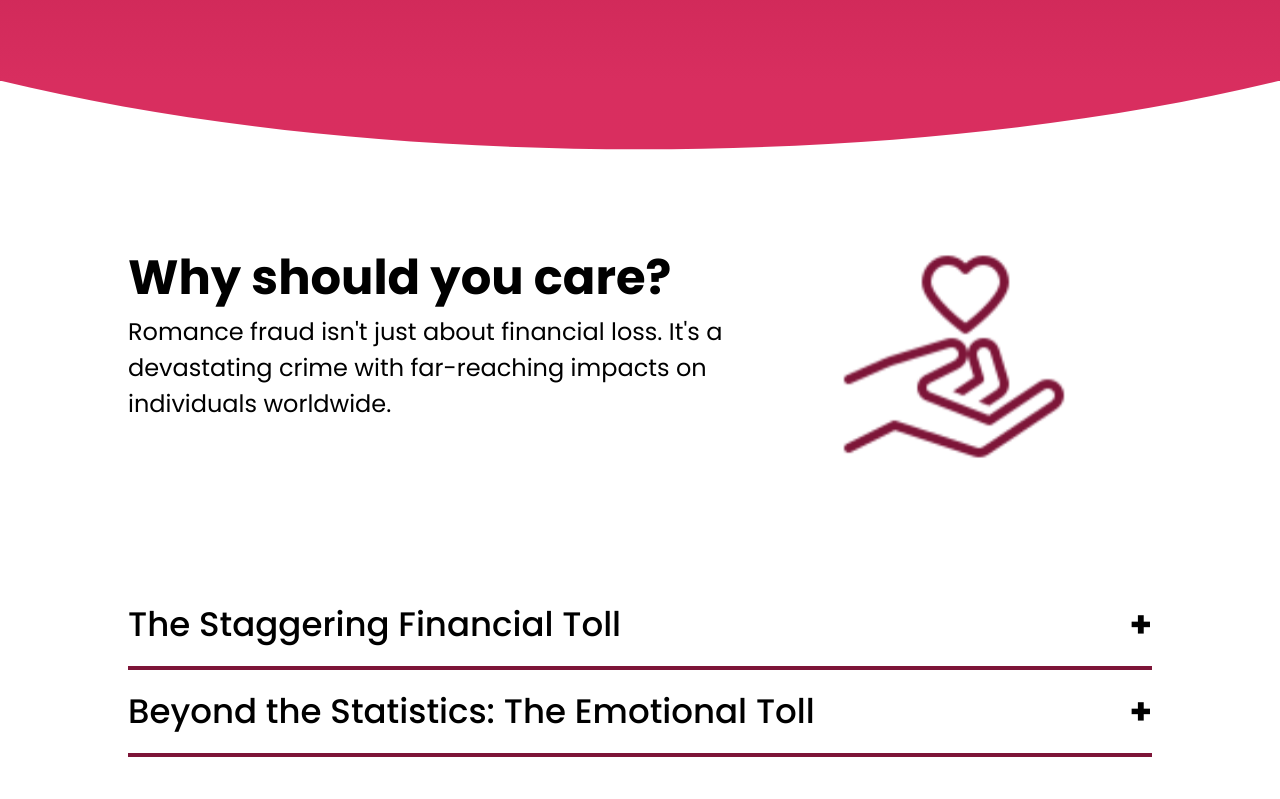
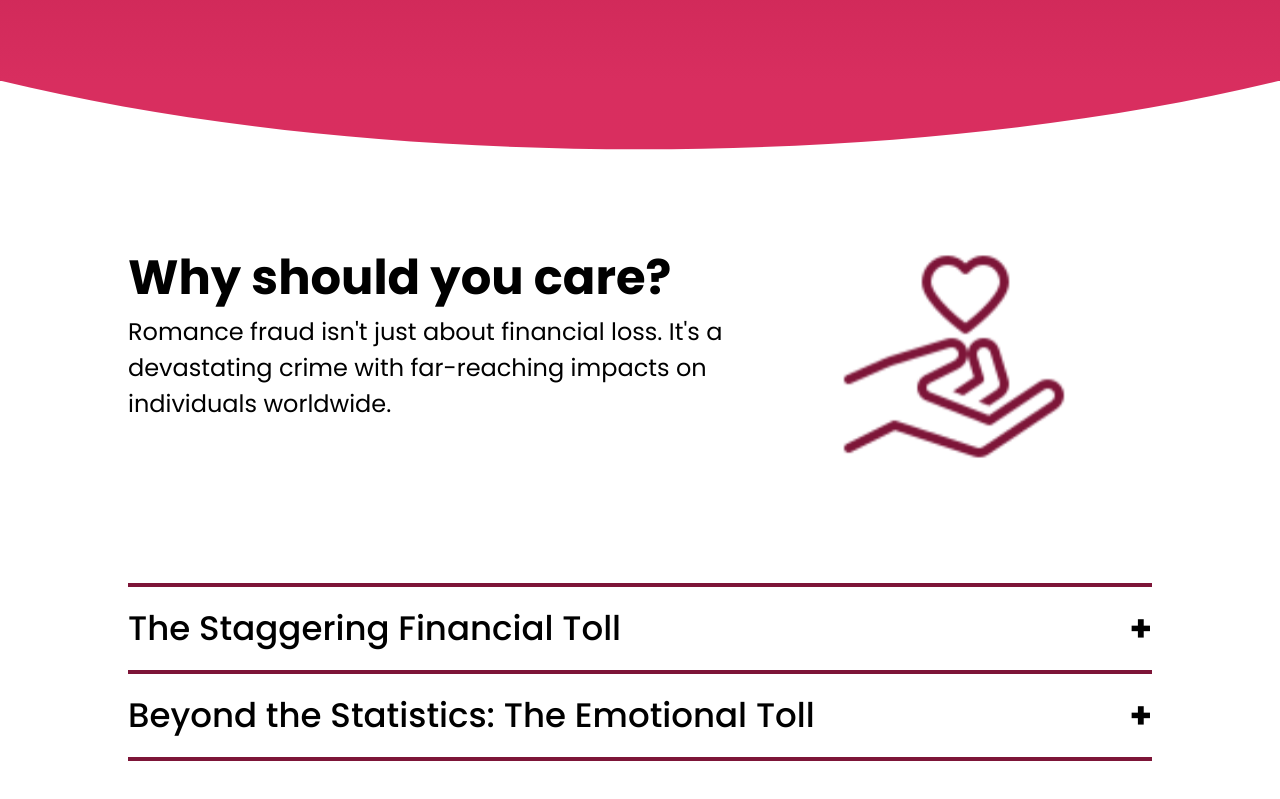
Before and after one commit to heavens-potato/open-hearts, a Next.js app in the folder open-hearts/: page /learn in a window 1280 px wide. Shown: the part 443-1242 px from the top of the page. Built offline with nearby package versions, Linux system fonts and the light colour scheme; a web font is replaced by a local one.

Commit message:
added top border to top accordion

```diff
--- a/open-hearts/src/app/learn/page.js
+++ b/open-hearts/src/app/learn/page.js
@@ -140,9 +140,9 @@ export default function learn() {
         </section>
 
         {/* Accordion Section */}
-        <section className="w-full mx-auto px-6 sm:px-10 md:px-16 lg:px-24 xl:px-32 py-12">
+        <section className="w-full mx-auto px-6 sm:px-10 md:px-16 lg:px-24 xl:px-32 py-12 py-4">
             {items.map((item, index) => (
-                <div key={index} className="border-b-4 py-4" style={{ borderColor: "#7D1538" }} >
+                <div key={index} className="border-b-4 py-4 border-[#7D1538]" style={{ borderTop: index === 0 ? '4px solid #7D1538' : 'none'}} >
 
                     {/* Rows */}
                     <button
```
